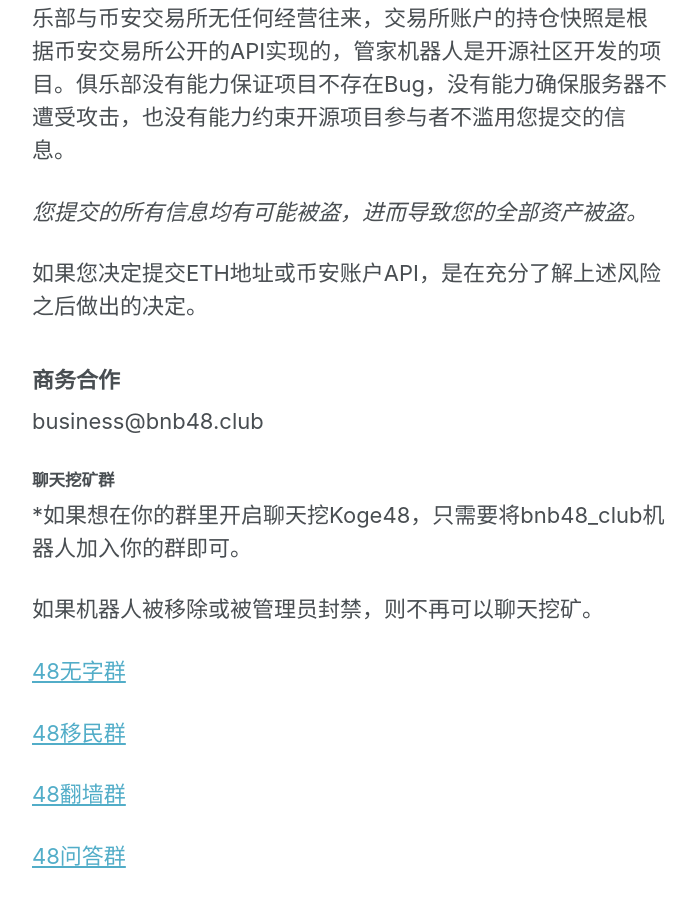
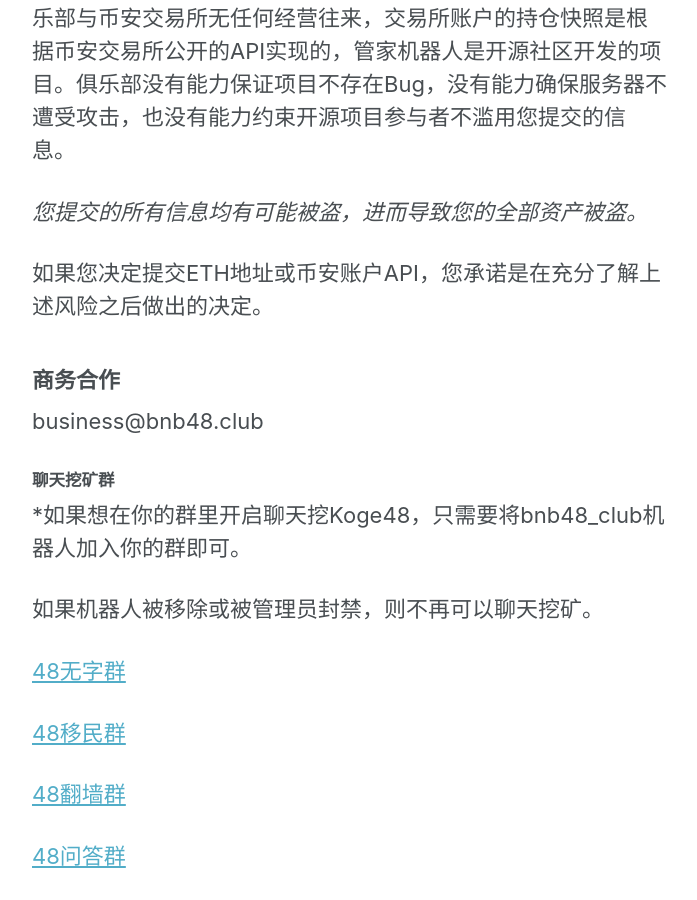
Before and after one commit to 48Club/BNB48Club.github.io, a Jekyll site: the page built from _pages/koge48.md, in a window 1280 px wide and 900 px high, scrolled down 1384 px. Shown: the whole window, without its empty margins (290-987 px from the left). Built offline with Jekyll 4.4.1, drawn with Linux system fonts in a browser that asks for light colours; nearby versions of some CDN libraries.

Commit message:
risk description

```diff
--- a/_pages/koge48.md
+++ b/_pages/koge48.md
@@ -29,9 +29,9 @@
 
 请注意，BNB48俱乐部是投资者自发组织的松散社群，BNB48俱乐部与币安交易所无任何经营往来，交易所账户的持仓快照是根据币安交易所公开的API实现的，管家机器人是开源社区开发的项目。俱乐部没有能力保证项目不存在Bug，没有能力确保服务器不遭受攻击，也没有能力约束开源项目参与者不滥用您提交的信息。
 
-*您提交的所有信息均有可能被盗，进而导致您的全部资产被盗。*
+_您提交的所有信息均有可能被盗，进而导致您的全部资产被盗。_
 
-如果您决定提交ETH地址或币安账户API，是在充分了解上述风险之后做出的决定。
+如果您决定提交ETH地址或币安账户API，您承诺是在充分了解上述风险之后做出的决定。
 
 
 ### 商务合作
```
